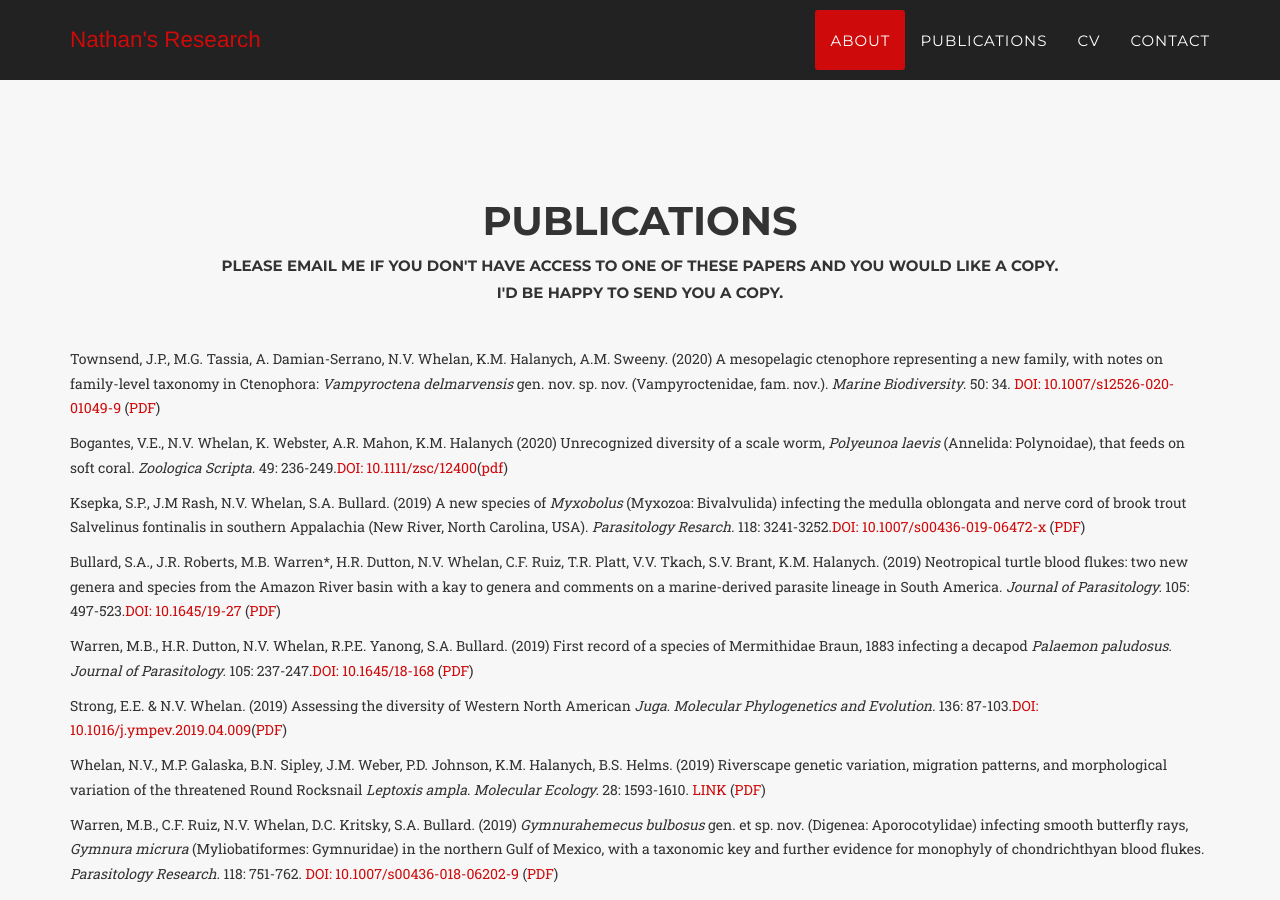
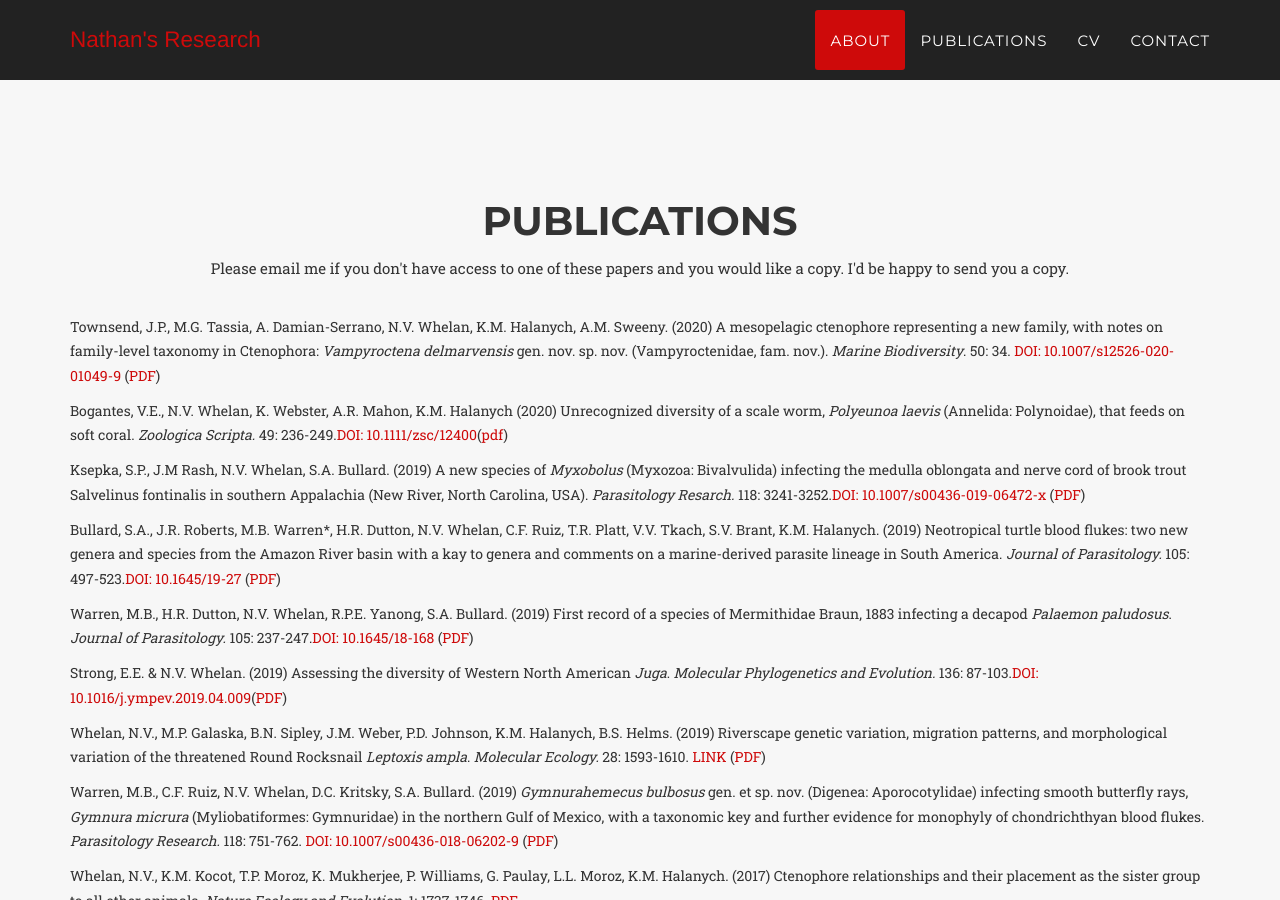
Before and after one commit to NathanWhelan/nathanwhelan.github.io, a Jekyll site: the page built from index.html, in a window 1280 px wide and 900 px high, scrolled down 2995 px. Built offline with Jekyll 4.4.1, drawn with Linux system fonts in a browser that asks for light colours; some web fonts are replaced.

```diff
--- a/_includes/publications.html
+++ b/_includes/publications.html
@@ -4,8 +4,8 @@
             <div class="row">
                 <div class="col-lg-12 text-center">
                     <h2 class="section-heading">Publications</h2>
-		    <h5>Please email me if you don't have access to one of these papers and you would like a copy.</h5>
-			<h5>I'd be happy to send you a copy.</h5>
+		    <hsmall>Please email me if you don't have access to one of these papers and you would like a copy.</hsmall>
+			<hsmall>I'd be happy to send you a copy.</hsmall>
 			<p></br></p>
 	        </div>
             </div>
```
